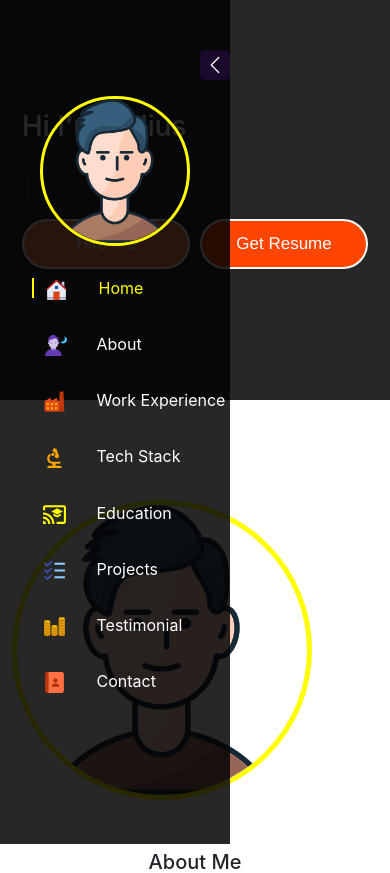
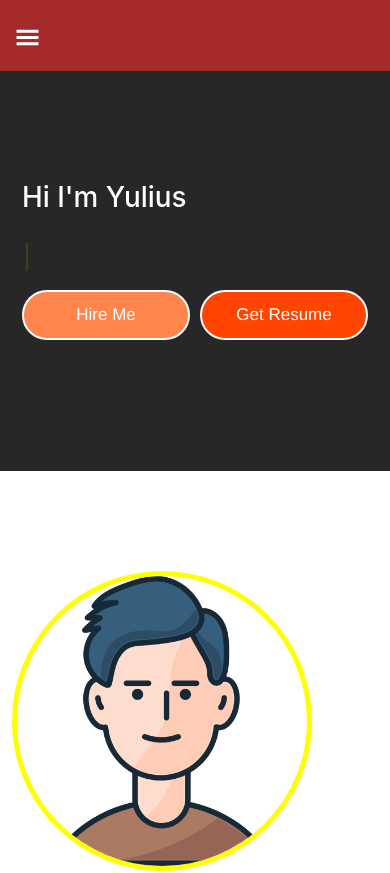
Before and after one commit to yuliussetyawan/react-responsive-portfolio, a React (Create React App) app in the folder client/: page / in a window 390 px wide. Shown: the top 873 px of the page. Built offline with nearby package versions, Linux system fonts and the light colour scheme.

Commit message:
Part-28 Responsive Navbar for Mobile View

```diff
--- a/client/src/App.js
+++ b/client/src/App.js
@@ -9,10 +9,12 @@
 import Contact from "./Components/Contact/Contact";
 import ScrollToTop from "react-scroll-to-top";
 import "./App.css";
+import NavbarMobileView from "./Components/Sidebar/NavbarMobileView";
 
 const App = () => {
   return (
     <div>
+      <NavbarMobileView />
       <Sidebar />
       <About />
       <WorkExperience />
--- /dev/null
+++ b/client/src/Components/Sidebar/NavbarMobileView.css
@@ -0,0 +1,25 @@
+.mobile-view-navbar{
+  position: sticky;
+  top: 0;
+  z-index: 1;
+}
+
+
+.navbar-header{
+  width: 100%;
+  background-color: brown;
+  color: white;
+  padding: 5px;
+}
+
+.navbar-header p svg{
+  margin-left: 10px;
+  cursor: pointer;
+  margin-top: 20px;
+}
+
+@media (min-width:1000px) {
+  .mobile-view-navbar{
+      display: none;
+  }
+}
--- /dev/null
+++ b/client/src/Components/Sidebar/NavbarMobileView.js
@@ -0,0 +1,15 @@
+import React, { useState } from "react";
+import "./NavbarMobileView.css";
+import {GiHamburgerMenu} from "react-icons/gi"
+
+const NavbarMobileView = () => {
+  return (
+  <div className="mobile-view-navbar">
+    <div className="navbar-header">
+      <p><GiHamburgerMenu size={25}/></p>
+    </div>
+  </div>
+  )
+}
+
+export default NavbarMobileView
--- a/client/src/Components/Sidebar/Sidebar.css
+++ b/client/src/Components/Sidebar/Sidebar.css
@@ -35,3 +35,9 @@
   padding-right: 0px !important;
   overflow: hidden;
 }
+
+@media (max-width:1000px) {
+  .sidebar{
+      display: none;
+  }
+}
```
